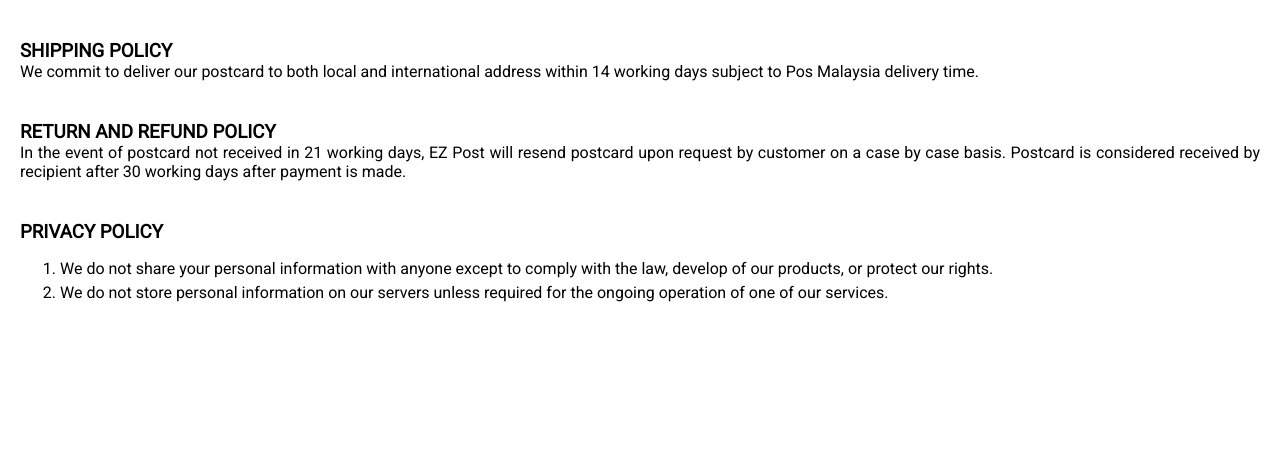
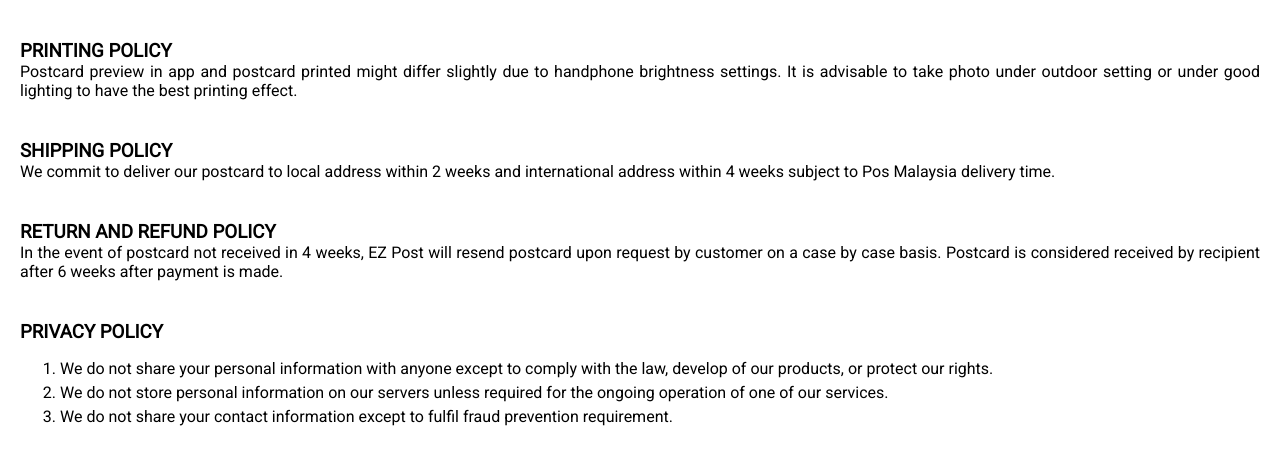
Before and after one commit to ez-post/ez-post.github.io, a React app: page compiler/src/html/tnc.pug in a window 1280 px wide. Built offline with nearby package versions, Linux system fonts and the light colour scheme.

Commit message:
Update TNC.

```diff
--- a/compiler/src/html/tnc.pug
+++ b/compiler/src/html/tnc.pug
@@ -12,14 +12,18 @@ html(lang="en")
       ga('send', 'pageview');
   body
     div(id="rules-regulation")
+      h3 PRINTING POLICY
+      div(class="item")
+        | Postcard preview in app and postcard printed might differ slightly due to handphone brightness settings. It is advisable to take photo under outdoor setting or under good lighting to have the best printing effect.
       h3 SHIPPING POLICY
       div(class="item")
-        | We commit to deliver our postcard to both local and international address within 14 working days subject to Pos Malaysia delivery time.
+        | We commit to deliver our postcard to local address within 2 weeks and international address within 4 weeks subject to Pos Malaysia delivery time.
       h3 RETURN AND REFUND POLICY
       div(class="item")
-        | In the event of postcard not received in 21 working days, EZ Post will resend postcard upon request by customer on a case by case basis. Postcard is considered received by recipient after 30 working days after payment is made.
+        | In the event of postcard not received in 4 weeks, EZ Post will resend postcard upon request by customer on a case by case basis. Postcard is considered received by recipient after 6 weeks after payment is made.
       h3 PRIVACY POLICY
       div(class="item")
         ol
           li We do not share your personal information with anyone except to comply with the law, develop of our products, or protect our rights.
           li We do not store personal information on our servers unless required for the ongoing operation of one of our services.
+          li We do not share your contact information except to fulfil fraud prevention requirement.
```
Also changed, not shown: tnc.html.
